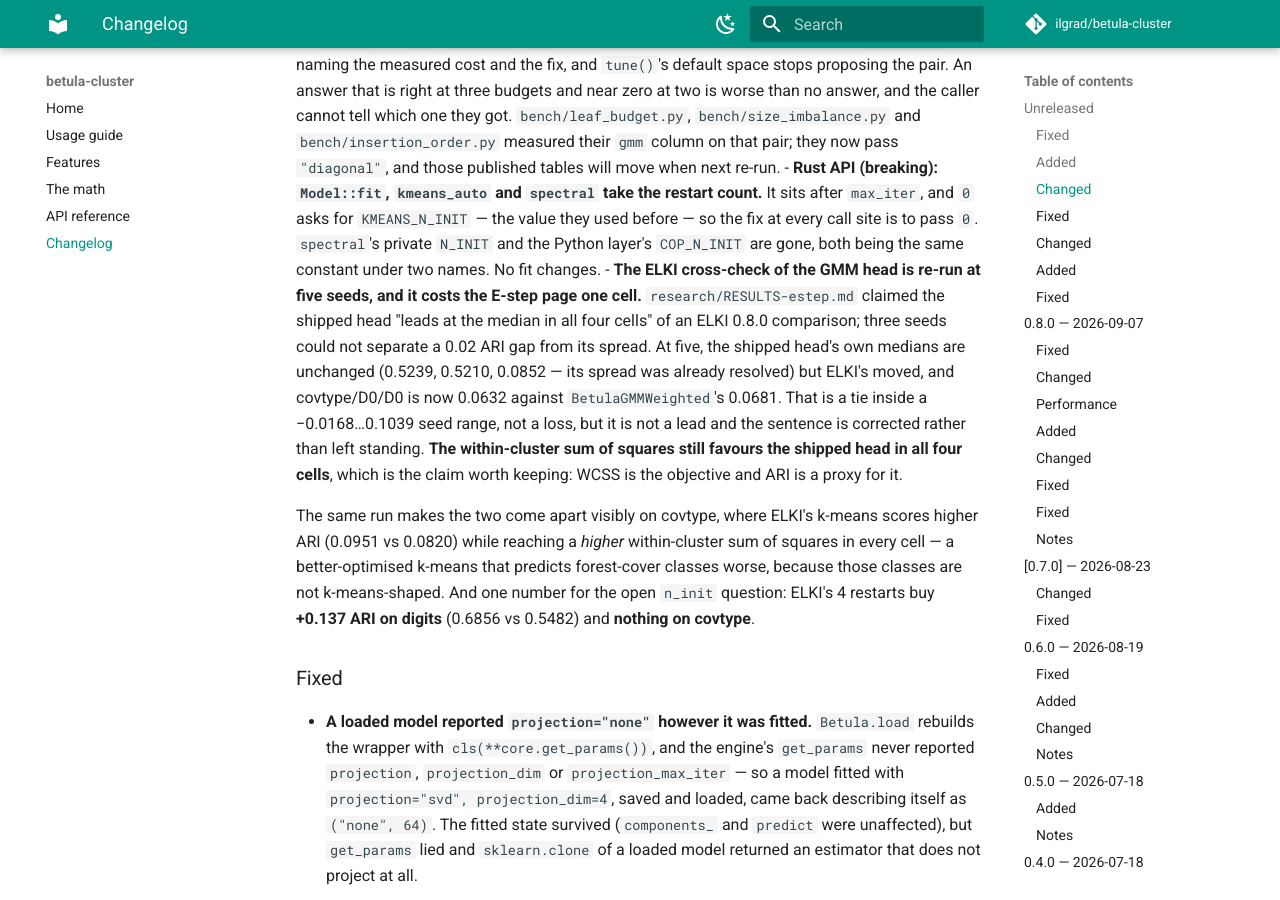
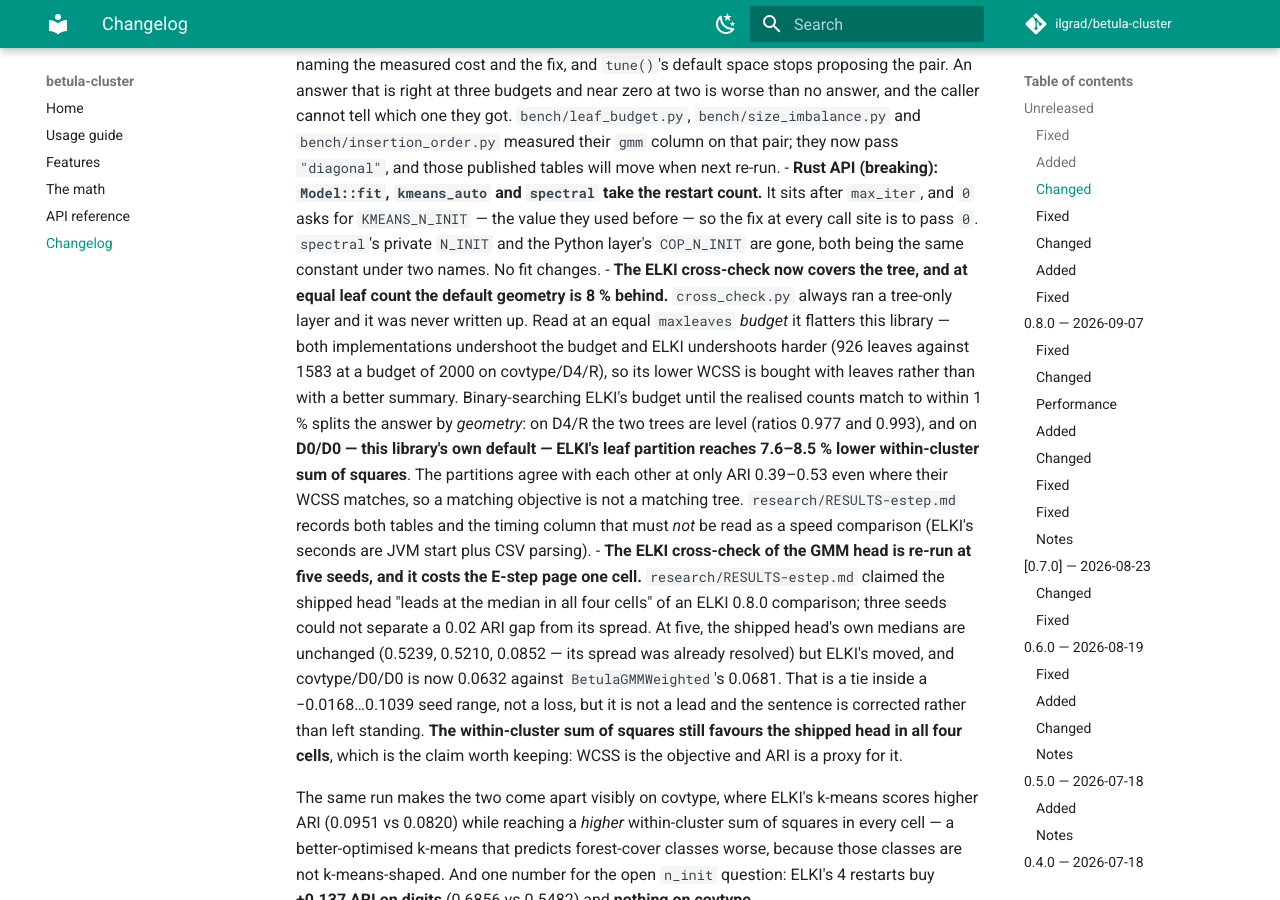
Before and after one commit to ilgrad/betula-cluster, an MkDocs documentation site: the page built from docs/changelog.md, in a window 1280 px wide and 900 px high, scrolled down 4757 px. Built offline with MkDocs 1.6.1 and Material for MkDocs 9.7.7, drawn with Linux system fonts in a browser that asks for light colours; comment, search, counter and statistics services are not loaded.

Commit message:
research: cross-check the CF-tree itself against ELKI, at matched leaf counts
The ELKI harness always ran a tree-only layer and only the head layers were
ever written up. Read at an equal `maxleaves` budget that layer flatters this
library: both implementations undershoot the budget and ELKI undershoots harder
-- 926 leaves against 1583 at a budget of 2000 on covtype/D4/R -- so a lower
within-cluster sum of squares there is bought with leaves, not with a better
summary.

Binary-searching ELKI's budget until the realised counts match to within 1 %
splits the answer by geometry rather than by implementation. On D4/R the two
trees are level (ratios 0.977 and 0.993). On D0/D0 -- CentroidEuclideanDistance
for both routing and absorption, this library's default and what almost every
user gets -- ELKI's leaf partition reaches 7.6-8.5 % lower WCSS. That is more
than the E-step differences the page spends its length on, and narrow enough to
be one policy (split rule, rebuild threshold, absorption tie-break) rather than
a difference in kind; chasing it is a separate task.

Also recorded: the two partitions agree at only ARI 0.39-0.53 even where their
WCSS matches to 1 %, so a matching objective is not a matching tree; and the
timing column is not a speed comparison, ELKI's seconds being JVM start plus
CSV parsing plus a result write.

```diff
--- a/CHANGELOG.md
+++ b/CHANGELOG.md
@@ -195,6 +195,17 @@ All notable changes to this project are documented here. The format follows
   sits after `max_iter`, and `0` asks for `KMEANS_N_INIT` — the value they used before — so the
   fix at every call site is to pass `0`. `spectral`'s private `N_INIT` and the Python layer's
   `COP_N_INIT` are gone, both being the same constant under two names. No fit changes.
+- **The ELKI cross-check now covers the tree, and at equal leaf count the default geometry is 8 %
+  behind.** `cross_check.py` always ran a tree-only layer and it was never written up. Read at an
+  equal `maxleaves` *budget* it flatters this library — both implementations undershoot the budget
+  and ELKI undershoots harder (926 leaves against 1583 at a budget of 2000 on covtype/D4/R), so its
+  lower WCSS is bought with leaves rather than with a better summary. Binary-searching ELKI's budget
+  until the realised counts match to within 1 % splits the answer by *geometry*: on D4/R the two
+  trees are level (ratios 0.977 and 0.993), and on **D0/D0 — this library's own default — ELKI's
+  leaf partition reaches 7.6–8.5 % lower within-cluster sum of squares**. The partitions agree with
+  each other at only ARI 0.39–0.53 even where their WCSS matches, so a matching objective is not a
+  matching tree. `research/RESULTS-estep.md` records both tables and the timing column that must
+  *not* be read as a speed comparison (ELKI's seconds are JVM start plus CSV parsing).
 - **The ELKI cross-check of the GMM head is re-run at five seeds, and it costs the E-step page one
   cell.** `research/RESULTS-estep.md` claimed the shipped head "leads at the median in all four
   cells" of an ELKI 0.8.0 comparison; three seeds could not separate a 0.02 ARI gap from its spread.
```
Also changed, not shown: research/RESULTS-estep.md (+52 -0 lines).
